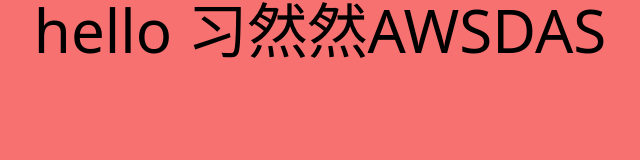
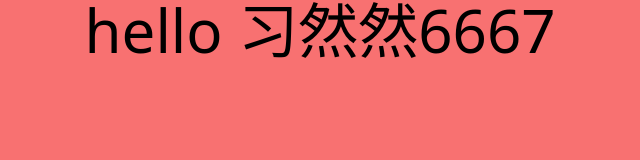
Before and after one commit to xiRanran2/xiranran, a website built with webpack: page public/index.html in a window 1280 px wide. Shown: the whole page, without its empty margins (320-960 px from the left). Built offline with nearby package versions, Linux system fonts and the light colour scheme; files whose address does not match are found by name.

Commit message:
gitee上传

```diff
--- a/public/index.html
+++ b/public/index.html
@@ -9,7 +9,7 @@
     </head>
     <body>
         <div class="w-screen h-screen bg-red-400 text-center overflow-hidden">
-            <p class="align-middle text-6xl text-p">hello 习然然AWSDAS</p>
+            <p class="align-middle text-6xl text-p">hello 习然然6667</p>
         </div>
     </body>
     <% htmlWebpackPlugin.options.cdn.script.forEach(function (item) {%>
```
